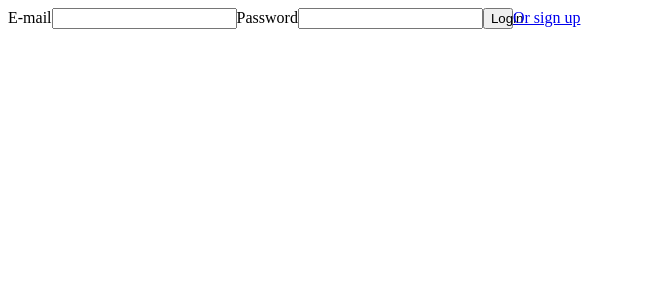
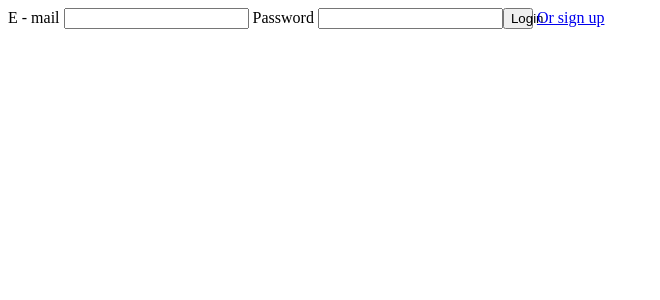
Before and after one commit to hugolfsimoes/project-wallet-online, a React (Create React App) app: page / in a window 1280 px wide. Shown: the top 300 px of the page, without its empty margins (0-660 px from the left). Built offline with nearby package versions, Linux system fonts and the light colour scheme.

Commit message:
atualizando branch

```diff
--- a/src/components/FormLogin.js
+++ b/src/components/FormLogin.js
@@ -1,23 +1,32 @@
-import React from 'react'
+import React from "react";
 import { Link, useHistory } from "react-router-dom";
-import MyContext from '../providers/MyContext';
+import MyContext from "../providers/MyContext";
 
 export default function FormLogin() {
   const history = useHistory();
-  const {user, setUser} = React.useContext(MyContext)
+  const { user, setUser } = React.useContext(MyContext);
   console.log(user);
   return (
     <form>
-      <label htmlFor="email-input">E-mail
-        <input id="email-input" type="text" onChange={(e) => setUser({email: e.target.value})}/>
+      <label htmlFor="email-input">
+        E - mail{" "}
+        <input
+          id="email-input"
+          type="text"
+          onChange={(e) =>
+            setUser({
+              email: e.target.value,
+            })
+          }
+        />{" "}
       </label>
-
-      <label htmlFor="password-input">Password
-        <input id="password-input" type="text"/>
+      <label htmlFor="password-input">
+        Password <input id="password-input" type="text" />
       </label>
-
-      <button type="button" onClick={() => history.push('/profile')}>Login</button>
-      <Link to='/aaa'>Or sign up</Link>
+      <button type="button" onClick={() => history.push("/profile")}>
+        Login{" "}
+      </button>{" "}
+      <Link to="/aaa"> Or sign up </Link>{" "}
     </form>
-  )
+  );
 }
```
